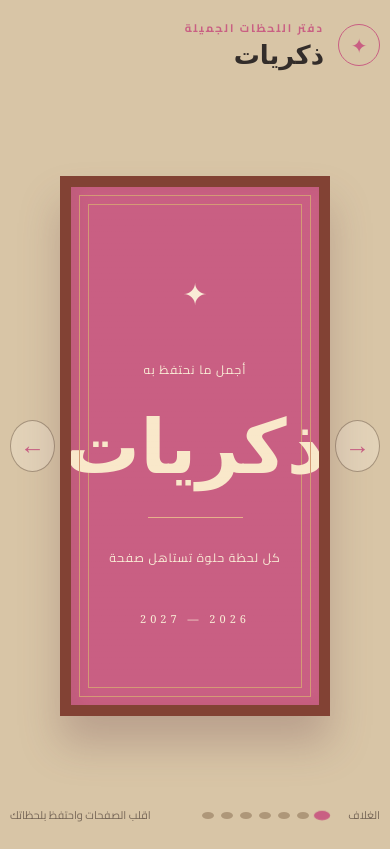
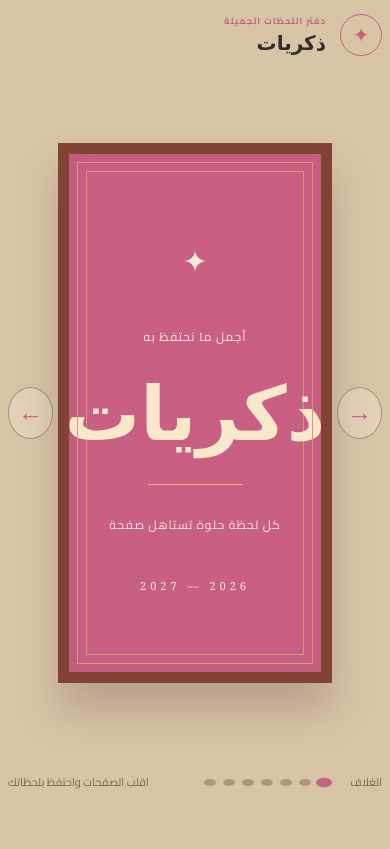
Before and after one commit to Mostafa-Ahmed527/My-Heart, a plain HTML site: page index.html in a window 390 px wide. Drawn offline with Linux system fonts and the light colour scheme; a web font is replaced by a local one.

Commit message:
Add files via upload

```diff
--- a/index.html
+++ b/index.html
@@ -44,13 +44,26 @@
         .back-title { font-family: Marhey, cursive; font-size: 44px !important; letter-spacing: 1px !important; }
         .dots { direction: rtl; }
         @media (max-width: 700px) {
-            .memory-book { padding: 18px 10px 14px; }
+            .memory-book { min-height: 100svh; padding: 12px 8px 10px; }
+            .site-header { margin-bottom: 6px; }
+            .site-header h1 { font-size: 20px; }
+            .kicker { font-size: 9px; letter-spacing: 1px; }
             .book-area { min-height: calc(100vh - 145px); gap: 5px; }
-            .book { width: calc(100vw - 56px); height: min(540px, calc(100vh - 150px)); min-height: 400px; }
-            .inside-page { padding: 32px 22px 20px; }
+            .book { width: calc(100vw - 56px); height: min(540px, calc(100svh - 135px)); min-height: 340px; }
+            .inside-page { padding: 30px 20px 18px; }
+            .inside-page h2 { font-size: clamp(24px, 7vw, 36px); line-height: 1.35; margin: 36px 0 14px; }
+            .page-text { font-size: clamp(11px, 3.2vw, 14px); line-height: 1.8; }
+            .inside-page blockquote { font-size: clamp(12px, 3.7vw, 16px); line-height: 1.5; margin: 24px 0 12px; }
+            .memory-list { margin: 22px 0; }
+            .memory-list p { padding: 11px 0; font-size: clamp(11px, 3.2vw, 14px); }
+            .photo-frame { height: min(380px, calc(100svh - 245px)); min-height: 225px; }
+            .caption { margin-top: 12px; font-size: 11px; }
         }
         @media (max-width: 700px) and (max-height: 600px) {
-            .book { min-height: 370px; }
+            .book { min-height: 320px; }
+            .inside-page { padding-top: 24px; }
+            .inside-page h2 { margin-top: 26px; font-size: clamp(22px, 6vw, 30px); }
+            .photo-frame { min-height: 190px; }
         }
     </style>
     <dialog class="photo-viewer" id="photoViewer"><button class="photo-viewer-close" id="closePhotoViewer" type="button" aria-label="إغلاق الصورة">×</button><img id="fullPhoto" alt="الصورة بالحجم الكامل"></dialog>
```
